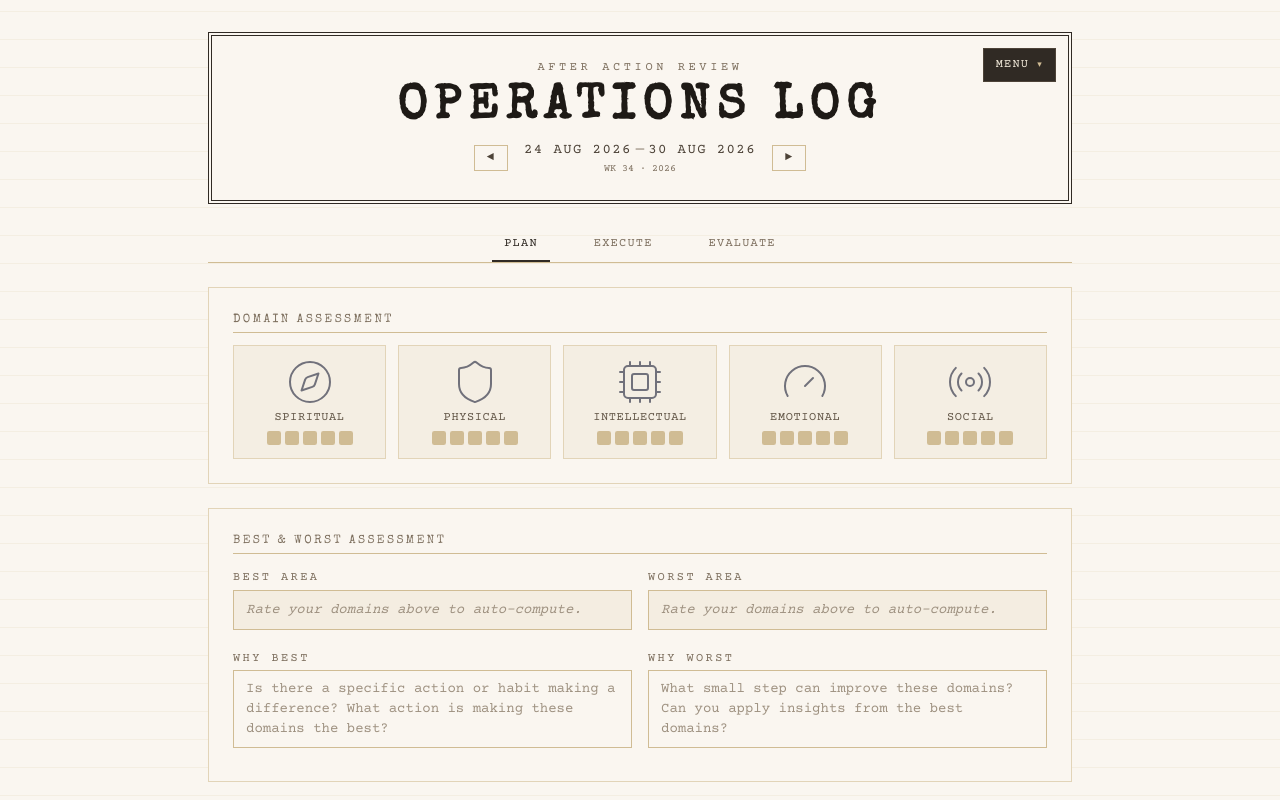
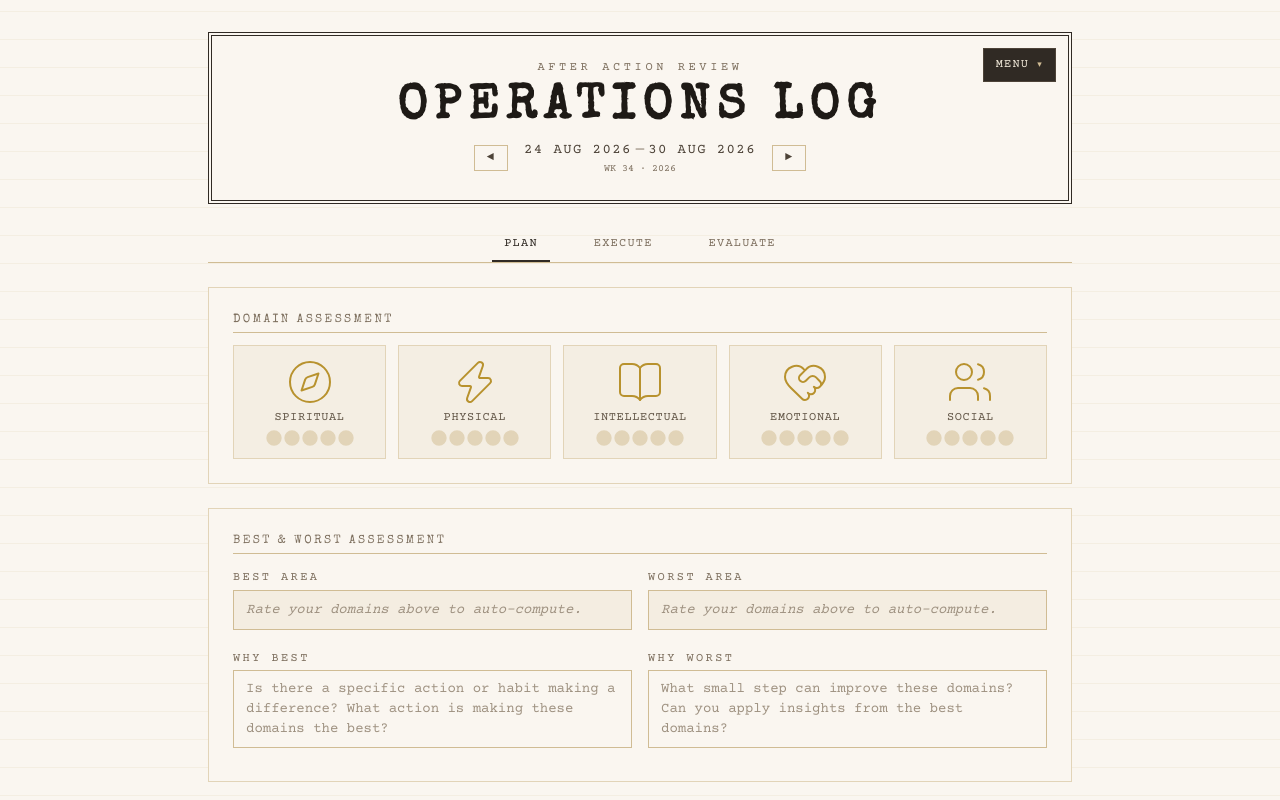
Before and after one commit to kalenmike/operations-log, a React (Vite) app: page / in a window 1280 px wide. Shown: the top 800 px of the page. Built offline with nearby package versions, Linux system fonts and the light colour scheme.

Commit message:
feat: design improvements

```diff
--- a/src/components/DayMoodList.tsx
+++ b/src/components/DayMoodList.tsx
@@ -1,6 +1,7 @@
 import { useState } from "react";
 import type { DailyCheckin } from "../types";
 import { getDayLabel, formatDate, formatDateDisplay, isTodayDate } from "../lib/dates";
+import { ChevronLeft } from "lucide-react";
 
 interface DayMoodListProps {
     startDate: string;
@@ -44,9 +45,9 @@ export function DayMoodList({ startDate, weekDays, checkins }: DayMoodListProps)
                                 <span className="text-xs font-mono text-ink-400 w-8 uppercase">
                                     {getDayLabel(i)}
                                 </span>
-                <span className="text-xs font-mono text-ink-500 w-20">
+                                <span className="text-xs font-mono text-ink-500 w-20 inline-flex items-center">
                                     {formatDateDisplay(dateStr).slice(0, 6)}
-                  {isTodayDate(dateStr) && <span className="ml-1 text-gold-600">TODAY</span>}
+                                    {isTodayDate(dateStr) && <ChevronLeft className="w-4 h-4 text-gold-600 ml-1" />}
                                 </span>
                                 <span className="flex-1 flex items-center gap-1">
                                     {checkin && checkin.moodRating > 0 ? (
--- a/src/components/DomainRatings.tsx
+++ b/src/components/DomainRatings.tsx
@@ -1,4 +1,4 @@
-import { Square, Compass, Shield, Cpu, Gauge, Radio } from 'lucide-react';
+import { Circle, Compass, Zap, BookOpen, HeartHandshake, Users } from 'lucide-react';
 import type { Rating } from "../types";
 import type { ElementType } from 'react';
 
@@ -18,19 +18,11 @@ interface DomainRatingsProps {
 
 const DOMAINS: { key: keyof Ratings; label: string; icon: ElementType<{ className?: string }> }[] = [
     { key: "spiritual", label: "Spiritual", icon: Compass },
-    { key: "physical", label: "Physical", icon: Shield },
-    { key: "intellectual", label: "Intellectual", icon: Cpu },
-    { key: "emotional", label: "Emotional", icon: Gauge },
-    { key: "social", label: "Social", icon: Radio },
+    { key: "physical", label: "Physical", icon: Zap },
+    { key: "intellectual", label: "Intellectual", icon: BookOpen },
+    { key: "emotional", label: "Emotional", icon: HeartHandshake },
+    { key: "social", label: "Social", icon: Users },
 ];
-
-function DomainIcon({ icon }: { icon: string }) {
-    return (
-        <span className="inline-flex items-center justify-center w-8 h-8 border border-current rounded-sm text-sm font-mono">
-            {icon}
-        </span>
-    );
-}
 
 export function DomainRatings({ ratings, onChange, readonly }: DomainRatingsProps) {
     return (
@@ -44,8 +36,7 @@ export function DomainRatings({ ratings, onChange, readonly }: DomainRatingsProp
                         key={key}
                         className="flex flex-col items-center gap-1 p-3 border border-parchment-200 bg-parchment-100/50"
                     >
-                        <IconComponent className="w-12 h-12 stroke-[1] text-zinc-500 flex items-center gap-2" />
-                        {/* <DomainIcon icon={icon} /> */}
+                        <IconComponent className="w-12 h-12 stroke-[1] text-gold-500 flex items-center gap-2" />
                         <span className="text-xs font-mono uppercase tracking-wider text-ink-500">
                             {label}
                         </span>
@@ -58,9 +49,9 @@ export function DomainRatings({ ratings, onChange, readonly }: DomainRatingsProp
                                     aria-label={`${label} rating ${star} of 5`}
                                     onClick={() => onChange?.(key, star)}
                                     className={`text-lg ${readonly ? "cursor-default" : "cursor-pointer hover:scale-110"
-                                        } ${star <= ratings[key] ? "text-gold-500" : "text-parchment-300"}`}
+                                        } ${star <= ratings[key] ? "text-gold-500" : "text-parchment-200"}`}
                                 >
-                                    <Square className="w-4 h-4 fill-current stroke-[3]" />
+                                    <Circle className="w-4 h-4 fill-current stroke-[3]" />
                                 </button>
                             ))}
                         </div>
```
Lines whose indentation alone changed are shown as unchanged.
